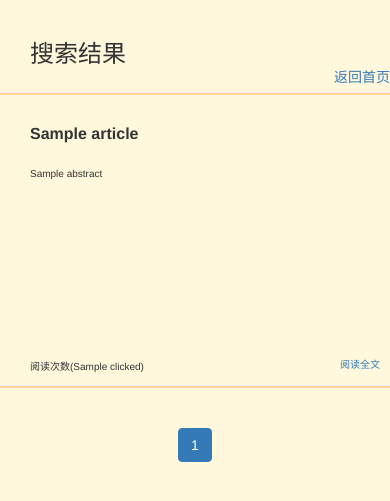
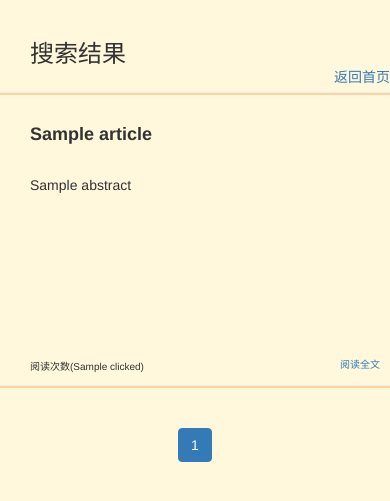
Before and after one commit to siwei698/blog, a Django app: template templates/osw_search.html in a window 390 px wide. Shown: the top 501 px of the page. Run offline with Django 3.2, Linux system fonts and the light colour scheme; the template is opened without the code that fills it: most values are stand-ins (such as "Sample title", 1, 10 or a date in 2020); some libraries are stand-ins or nearby versions.

Commit message:
搜索页在小屏幕标题和文章字体过小

```diff
--- a/templates/osw_search.html
+++ b/templates/osw_search.html
@@ -45,16 +45,6 @@
         .list-article-meta {
             font-size: 10px;
             margin-right: 10px;
-        }
-
-        @media only screen and (max-width: 768px) {
-            .list-article {
-                font-size: 10px;
-            }
-
-            h4 {
-                font-size: 16px;
-            }
         }
     </style>
     <!-- HTML5 shim and Respond.js for IE8 support of HTML5 elements and media queries -->
```
